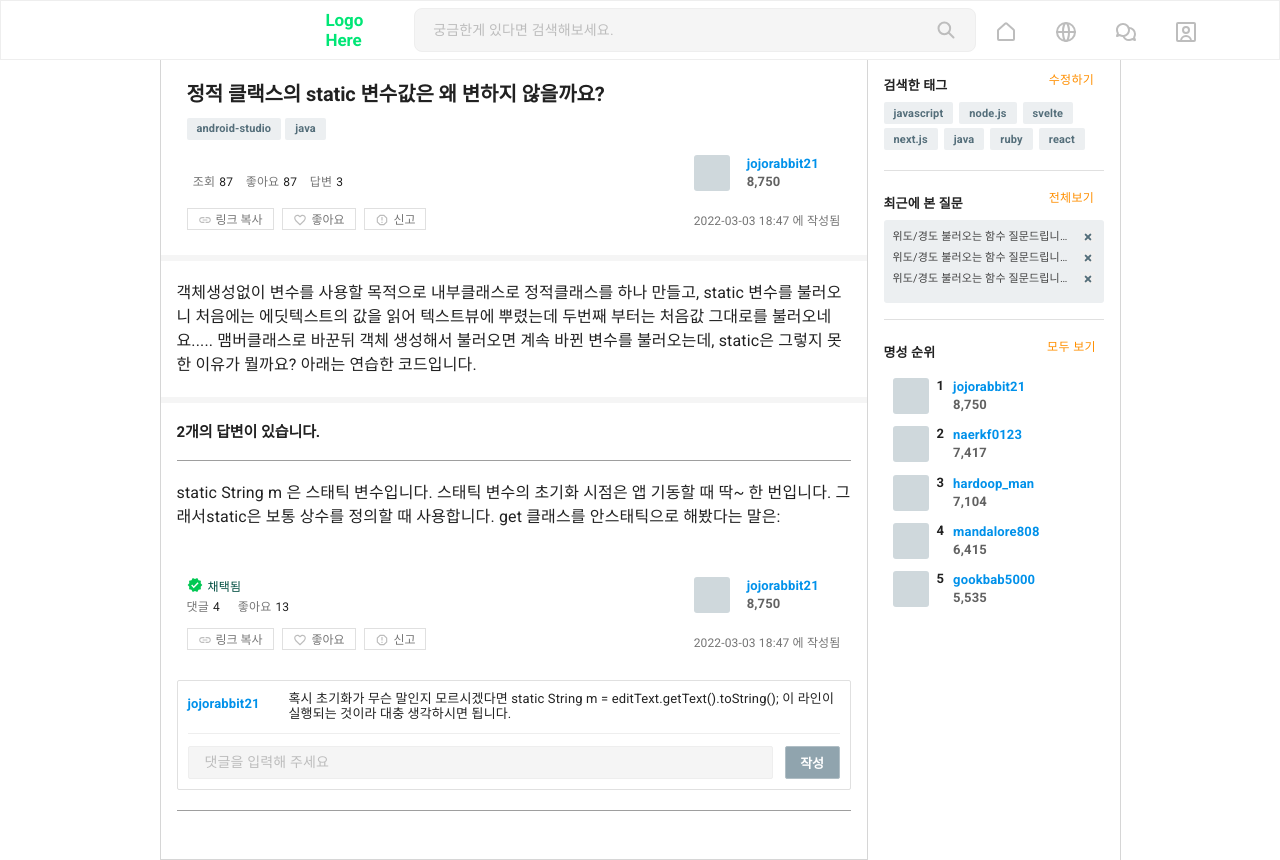
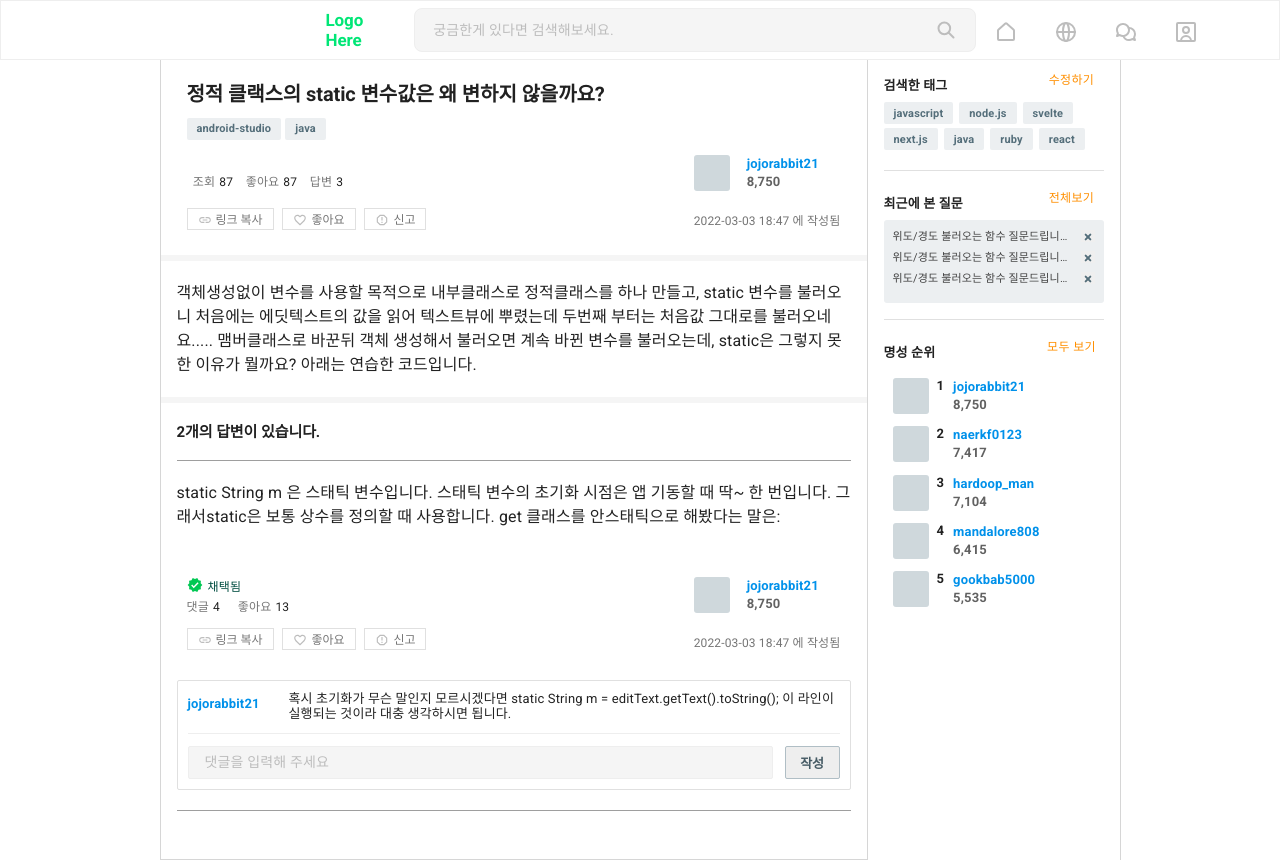
Before and after one commit to undetermined-team/qna-frontend, a Next.js app: page /Thread/1 in a window 1280 px wide. Built offline with nearby package versions, Linux system fonts and the light colour scheme; a web font is replaced by a local one.

Commit message:
Design: Thead 댓글 작성 버튼 스타일 수정

```diff
--- a/components/molecules/CommentWriter/index.tsx
+++ b/components/molecules/CommentWriter/index.tsx
@@ -8,11 +8,11 @@ const WriteButton = styled.button`
   border: 1px solid ${(props) => props.theme.palette.BlueGray200};
   width: 55px;
   height: 33px;
-  color: #fff;
+  color: ${(props) => props.theme.palette.BlueGray700};
   padding: 8.5px 13px;
   margin-left: 12px;
   border-radius: 2px;
-  background-color: ${(props) => props.theme.palette.BlueGray300};
+  background-color: ${(props) => props.theme.palette.Gray200};
 
   &:hover {
     border-color: ${(props) => props.theme.palette.BlueGray400};
```
